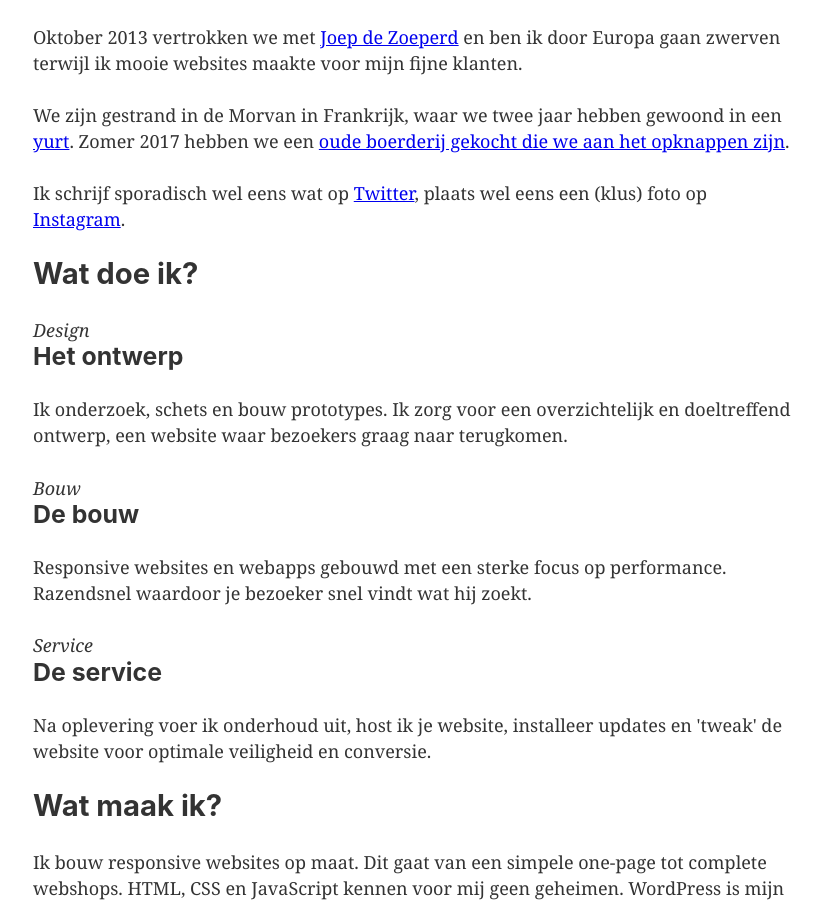
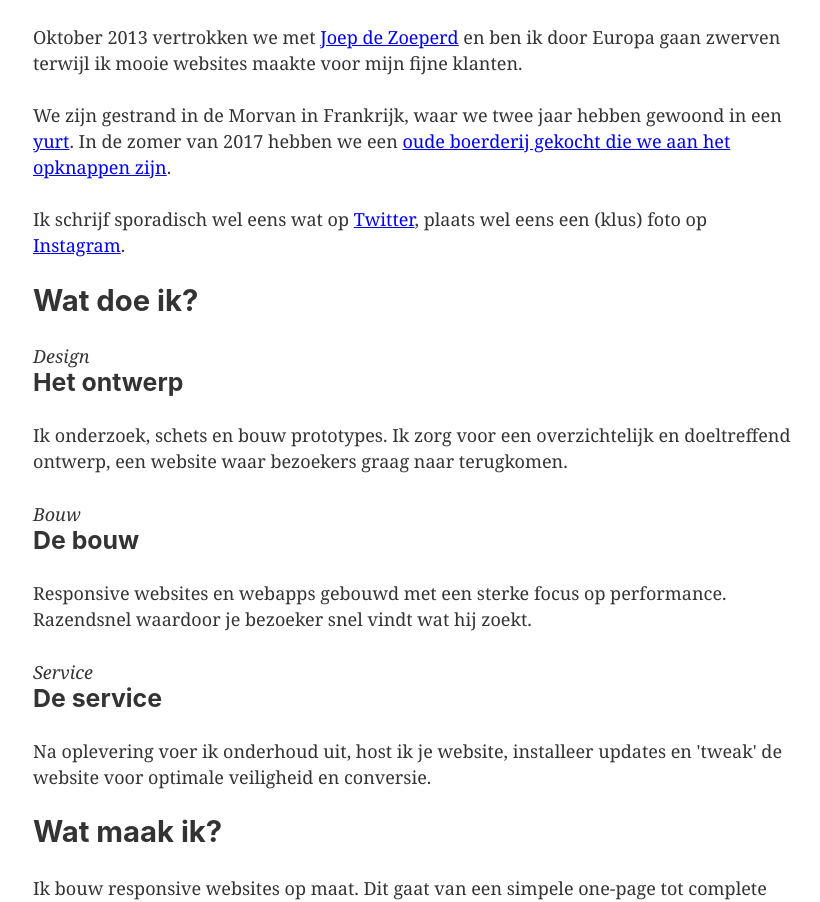
Before and after one commit to sytheveenje/stef.co, a Gatsby site: page / in a window 1280 px wide. Shown: the part 1013-1915 px from the top of the page, without its empty margins (223-1043 px from the left). Built offline with nearby package versions, Linux system fonts and the light colour scheme; Gatsby itself is replaced by a stand-in of ours.

Commit message:
Beter lopende zin

```diff
--- a/src/pages/index.js
+++ b/src/pages/index.js
@@ -62,7 +62,7 @@ const IndexPage = () => {
             <a href="https://www.paprikapatterns.com/building-home-mounting-yurt/">
               yurt
             </a>
-            . Zomer 2017 hebben we een{" "}
+            . In de zomer van 2017 hebben we een{" "}
             <a href="http://peuapeu.nl">
               oude boerderij gekocht die we aan het opknappen zijn
             </a>
```
